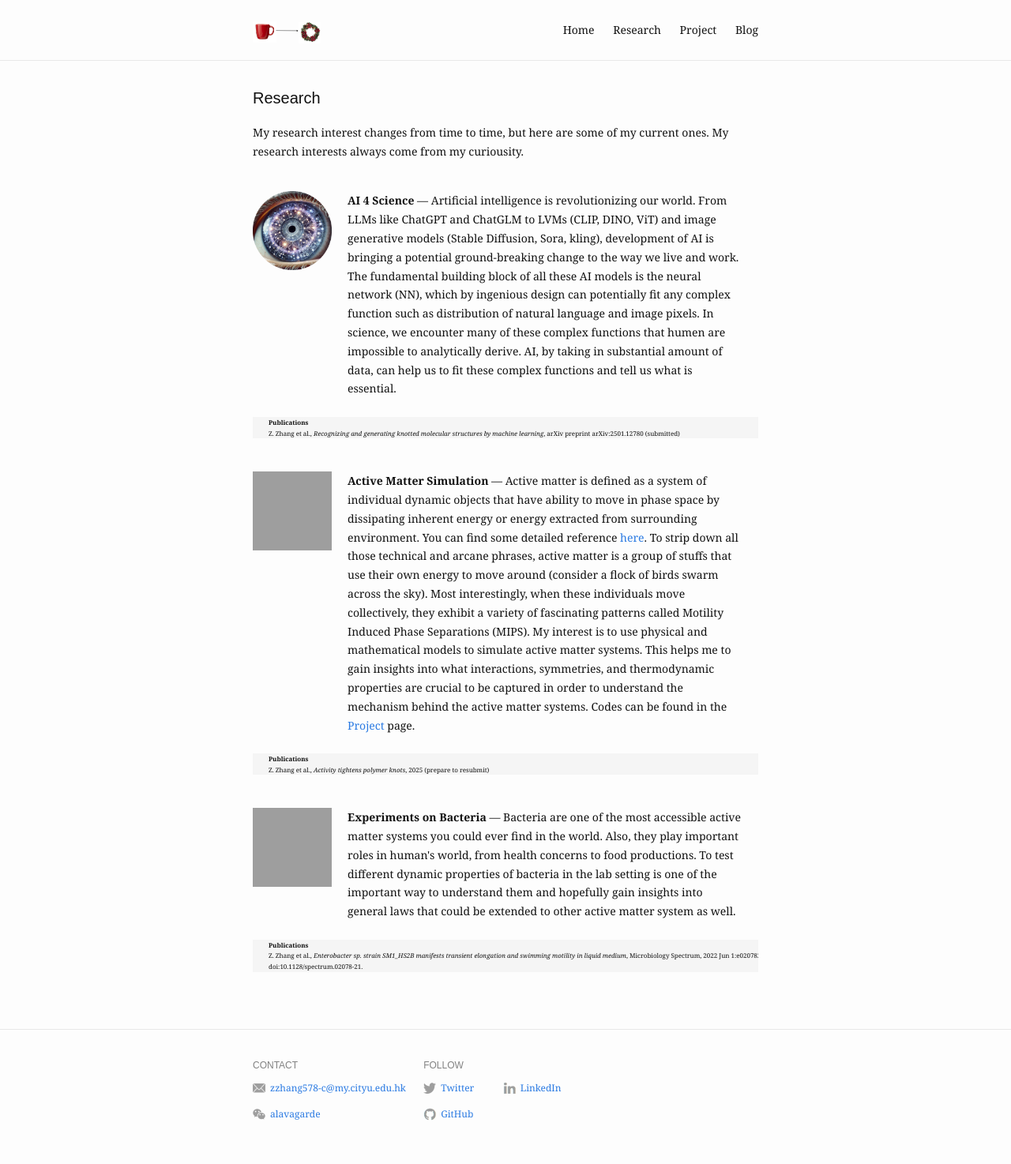
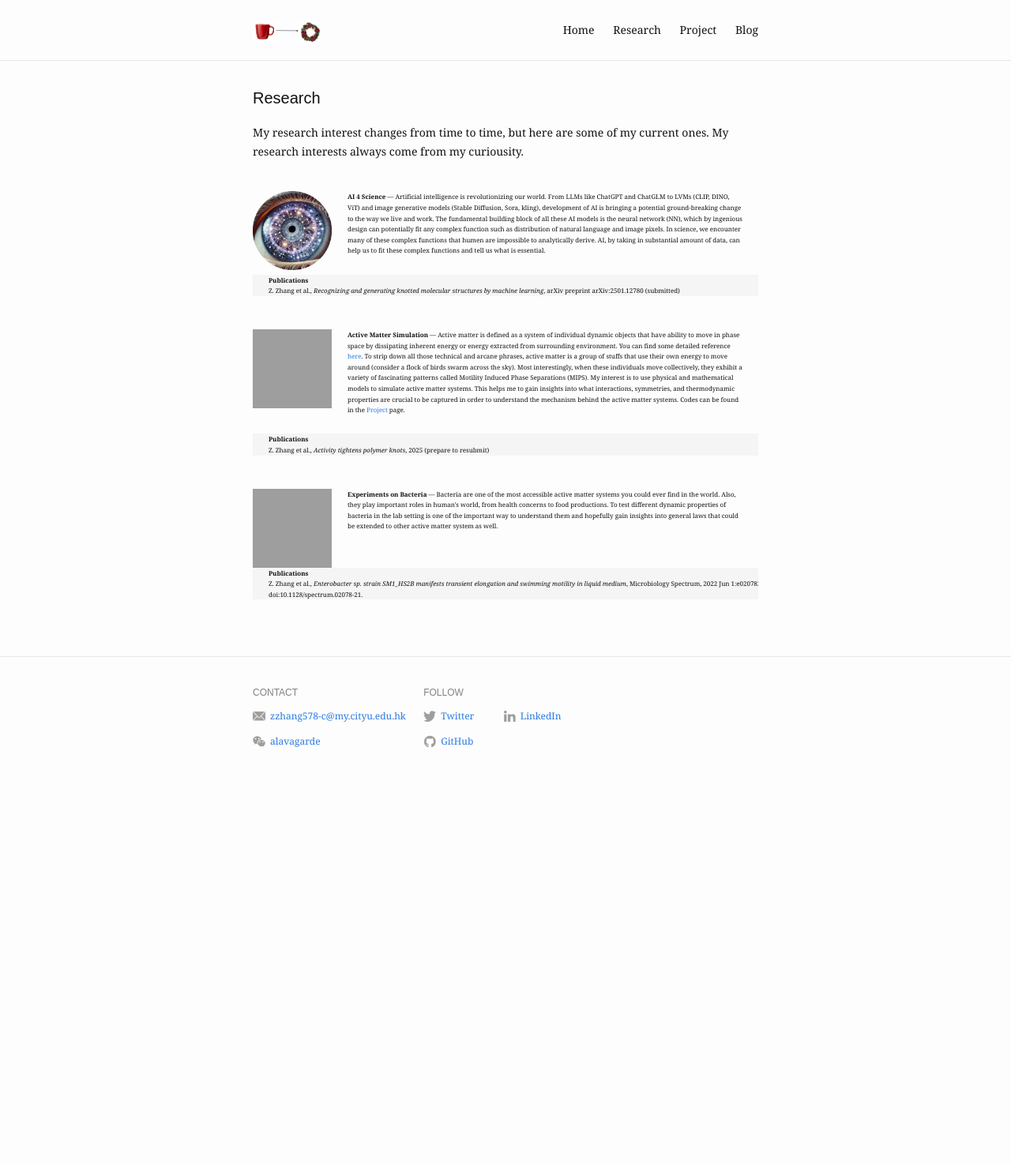
Before and after one commit to kizzhang/kizzhang.github.io, a Jekyll site: the page built from research.md, in a window 1280 px wide. Shown: the whole page at 79% size. Built offline with Jekyll 4.4.1, drawn with Linux system fonts in a browser that asks for light colours; after the commit the page ends 1002 px from its top, so only the background shows below that.

Commit message:
Update _research.scss

```diff
--- a/_sass/_research.scss
+++ b/_sass/_research.scss
@@ -13,6 +13,7 @@
 
 .research-text {
   float: left;
+  font-size: 8px;
   padding-right: 20px;
   width: 500px;
 }
```
